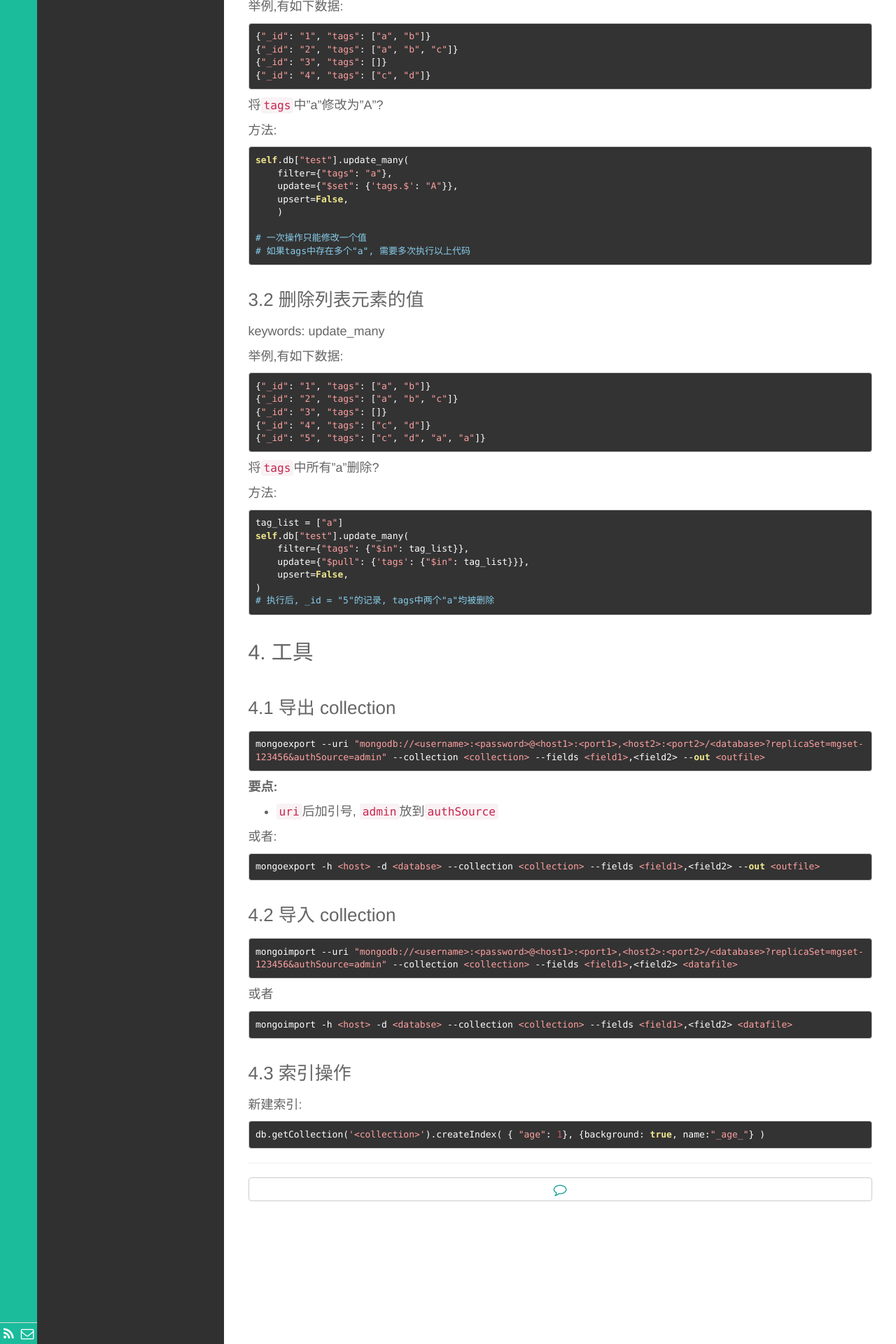
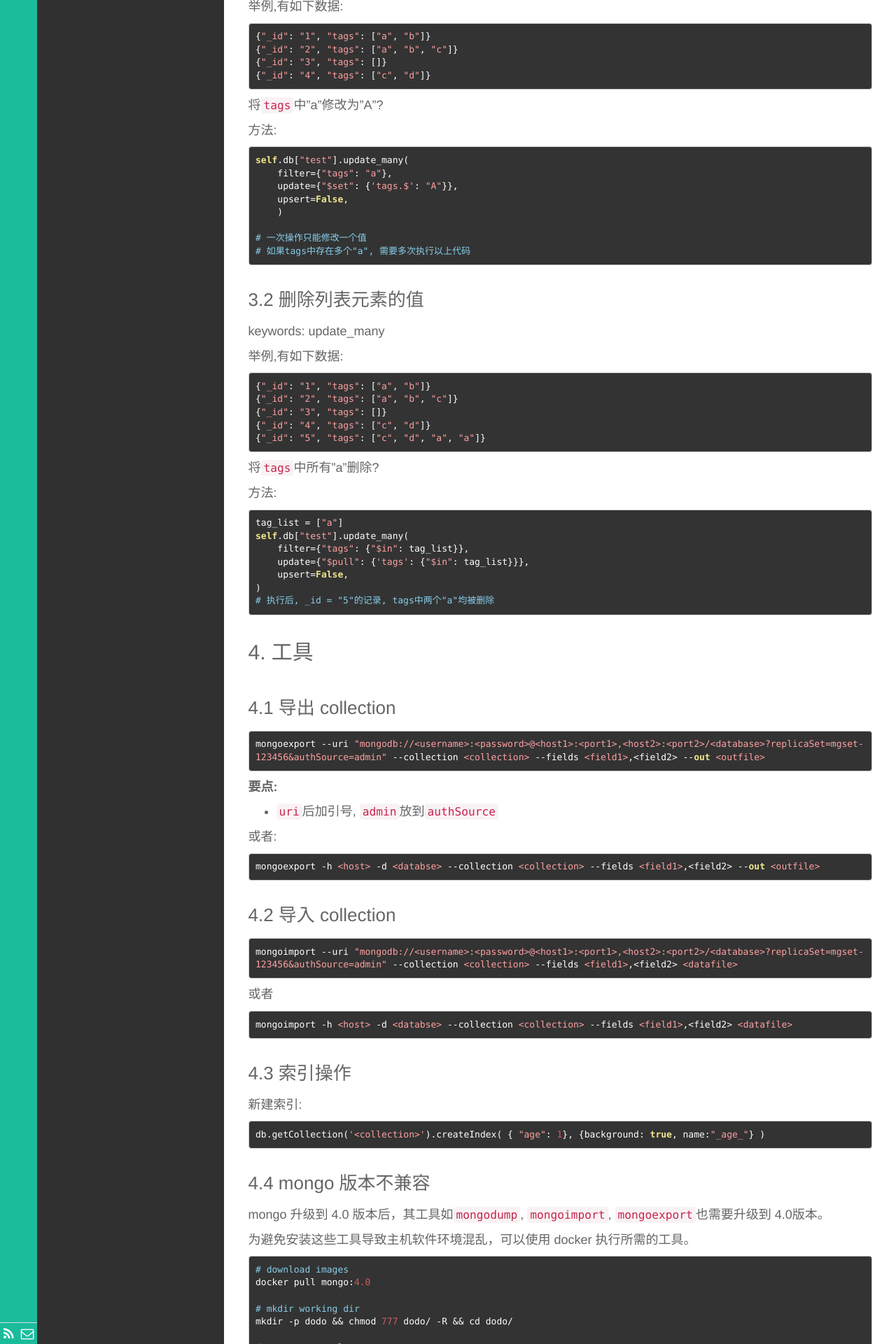
Before and after one commit to fengrk/frkhit.github.io, a Jekyll site: the page built from _posts/blog/2019-03-18-mongo_note.md, in a window 1280 px wide. Shown: the part 3080-5000 px from the top of the page at 70% size. Built offline with Jekyll 4.4.1, drawn with Linux system fonts in a browser that asks for light colours; Markdown is read by kramdown in place of the engine named in the settings.

Commit message:
docker 运行 mongo 工具

````diff
--- a/_posts/blog/2019-03-18-mongo_note.md
+++ b/_posts/blog/2019-03-18-mongo_note.md
@@ -196,3 +196,20 @@ mongoimport -h <host> -d <databse> --collection <collection> --fields <field1>,<
 db.getCollection('<collection>').createIndex( { "age": 1}, {background: true, name:"_age_"} )
 
 ```
+
+### 4.4 mongo 版本不兼容
+
+mongo 升级到 4.0 版本后，其工具如`mongodump`, `mongoimport`, `mongoexport`也需要升级到 4.0版本。
+
+为避免安装这些工具导致主机软件环境混乱，可以使用 docker 执行所需的工具。
+
+```
+# download images
+docker pull mongo:4.0
+
+# mkdir working dir
+mkdir -p dodo && chmod 777 dodo/ -R && cd dodo/
+
+# run mongo tools
+docker run --rm -v $(pwd):/workdir/ -w /workdir/ mongo:4.0 mongoimport --uri "mongodb://<username>:<password>@<host1>:<port1>,<host2>:<port2>/<database>?replicaSet=mgset-123456&authSource=admin" --collection <collection> --fields <field1>,<field2> <datafile>
+```
````
